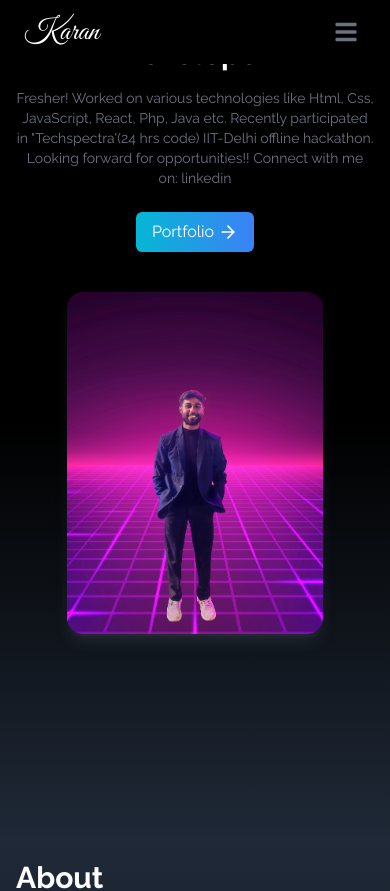
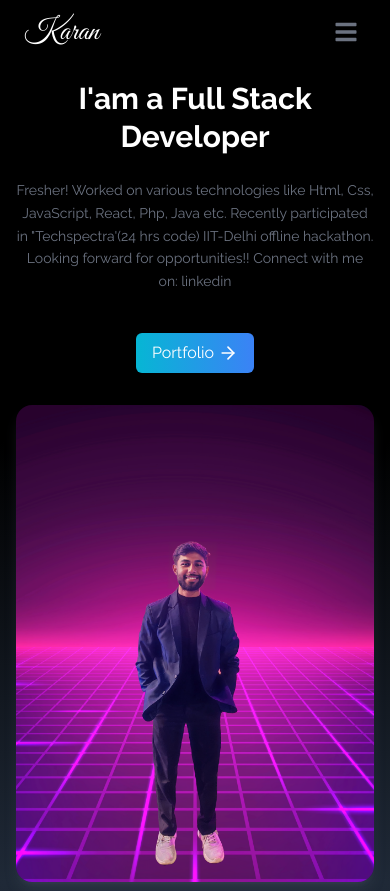
Before and after one commit to mangal-9090/my-portfolio, a React (Create React App) app: page / in a window 390 px wide. Shown: the top 891 px of the page. Built offline with nearby package versions, Linux system fonts and the light colour scheme.

Commit message:
some spacing is given

```diff
--- a/src/components/Home.jsx
+++ b/src/components/Home.jsx
@@ -6,33 +6,35 @@ import { Link } from "react-scroll"
 const Home = () => {
   return (
     <div name="home" className='min-h-screen w-full bg-gradient-to-b from-black via-black to-gray-800'>
-        <div className='max-w-screen-lg mx-auto flex flex-col items-center justify-center h-full px-4 md:flex-row gap-8 md:gap-0'>
-            <div className='flex flex-col justify-center h-full text-center md:text-left'>
-                <h2 className='text-3xl sm:text-5xl md:text-7xl font-bold text-white'>
+        <div className='max-w-screen-lg mx-auto flex flex-col items-center justify-center h-full px-4 md:flex-row gap-8 md:gap-0 pt-20 md:pt-0'>
+            <div className='flex flex-col justify-center h-full text-center md:text-left space-y-6'>
+                <h2 className='text-3xl sm:text-5xl md:text-7xl font-bold text-white leading-tight'>
                     I'am a Full Stack Developer
                 </h2>
 
-                <p className='text-gray-500 py-4 max-w-md text-sm sm:text-base md:text-lg'>
+                <p className='text-gray-500 max-w-md text-sm sm:text-base md:text-lg leading-relaxed'>
                     Fresher! Worked on various technologies like Html, Css, JavaScript, React, Php, Java etc.
                     Recently participated in "Techspectra'(24 hrs code) IIT-Delhi offline hackathon.
                     Looking forward for opportunities!!
                     Connect with me on: linkedin
                 </p>
 
-                <div className='flex justify-center md:justify-start'>
-                    <Link to='portfolio' smooth duration={500} className='group text-white w-fit px-4 sm:px-6 py-2 sm:py-3 my-2 flex items-center rounded-md bg-gradient-to-r from-cyan-500 to-blue-500 cursor-pointer hover:scale-105 transition-transform duration-200'>
+                <div className='flex justify-center md:justify-start pt-4'>
+                    <Link to='portfolio' smooth duration={500} className='group text-white w-fit px-4 sm:px-6 py-2 sm:py-3 flex items-center rounded-md bg-gradient-to-r from-cyan-500 to-blue-500 cursor-pointer hover:scale-105 transition-transform duration-200'>
                         Portfolio
                         <span className='group-hover:rotate-90 duration-300'><FiArrowRight size={20} className='ml-1' /></span>
                     </Link>
                 </div>
             </div>
 
-            <div className='w-full md:w-1/2 flex justify-center'>
-                <img
-                    src={HeroImage}
-                    alt="my profile"
-                    className='rounded-2xl w-64 sm:w-80 md:w-full max-w-md object-cover shadow-lg shadow-gray-500/20'
-                />
+            <div className='w-full md:w-1/2 flex justify-center items-center'>
+                <div className='relative w-full max-w-md'>
+                    <img
+                        src={HeroImage}
+                        alt="my profile"
+                        className='rounded-2xl w-full h-auto object-contain shadow-lg shadow-gray-500/20 hover:scale-105 transition-transform duration-300'
+                    />
+                </div>
             </div>
         </div>
     </div>
```
